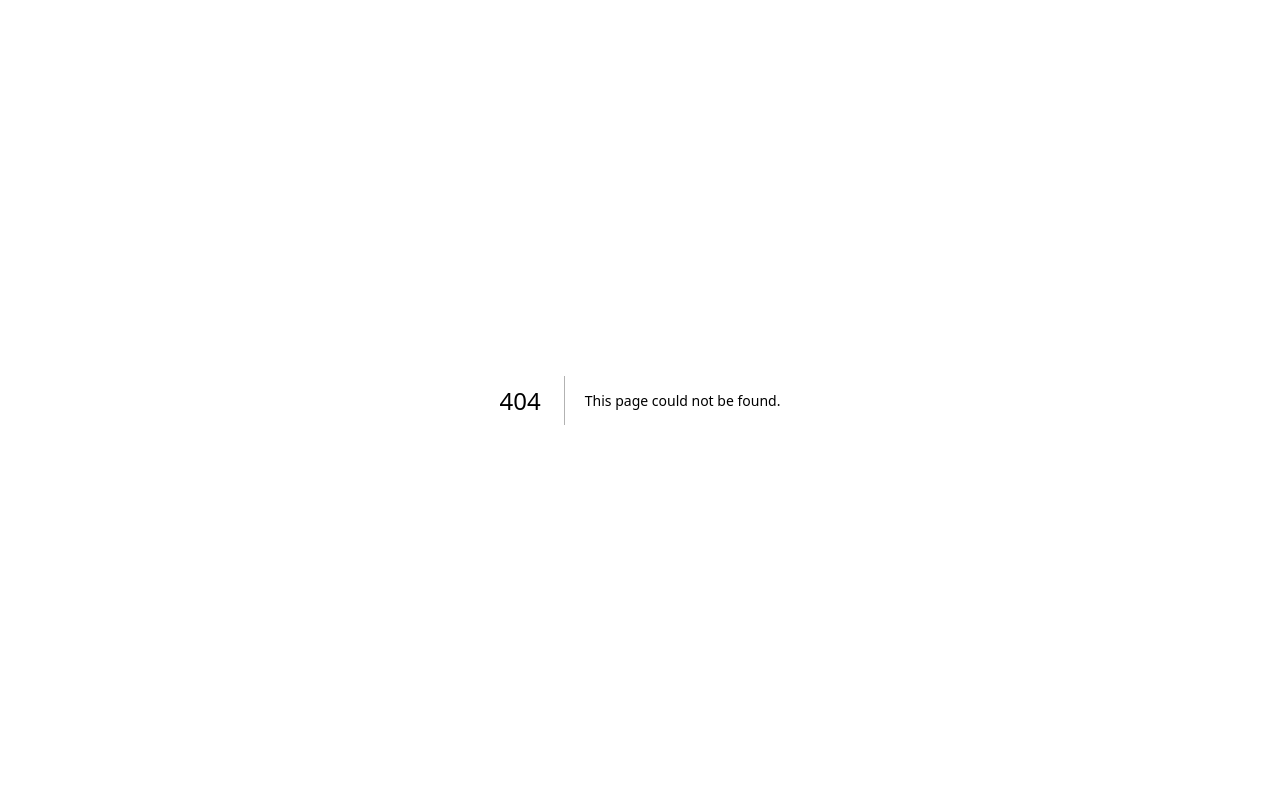
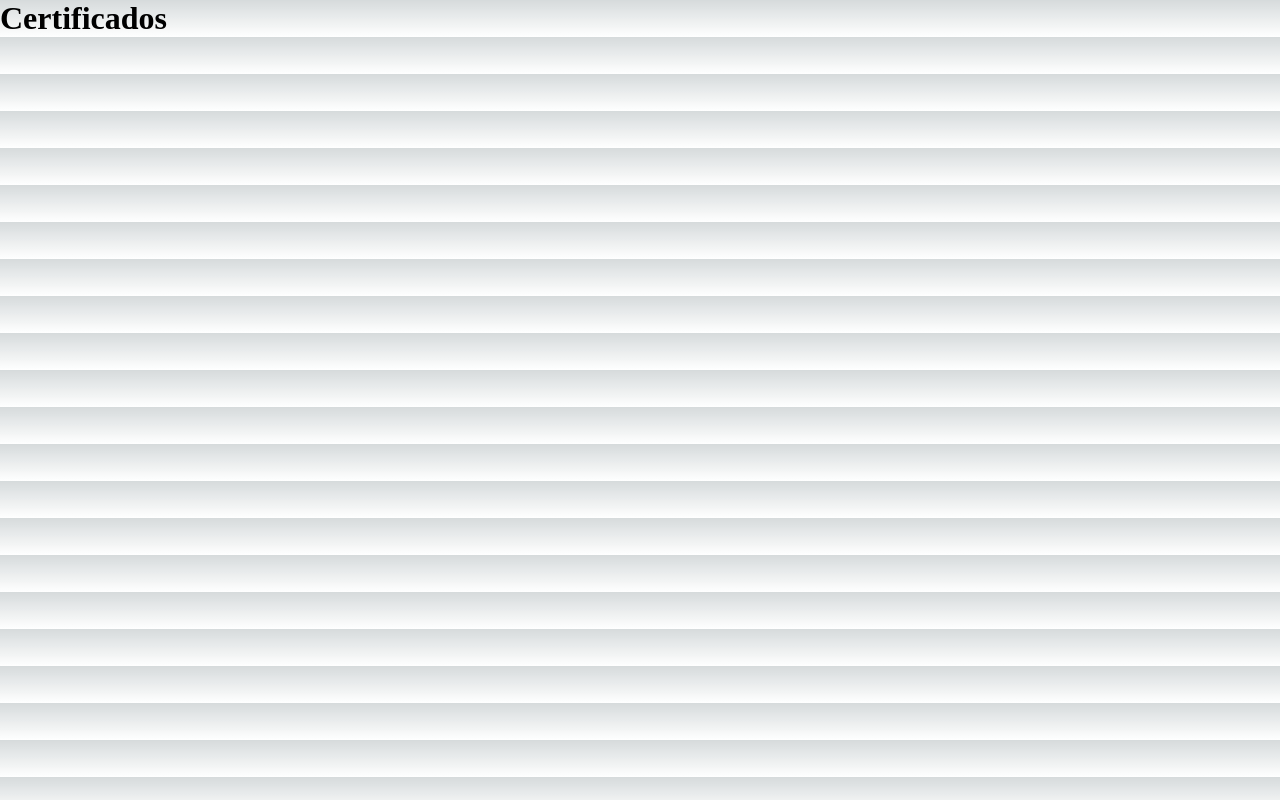
Before and after one commit to KalyanaGreim/portifolio-nextjs, a Next.js app: page /certificates in a window 1280 px wide. Before the commit this address had no page. Built offline with nearby package versions, Linux system fonts and the light colour scheme.

Commit message:
cria esqueleto das paginas a serem alimentadas

```diff
--- /dev/null
+++ b/pages/certificates/index.tsx
@@ -0,0 +1,9 @@
+import React from "react"
+
+const Certificates: React.FC = () => {
+    return(
+        <><h1>Certificados</h1></>
+    );
+};
+
+export default Certificates;
```
Also changed, not shown: pages/about/index.tsx (deleted, +0 -9 lines), pages/contact/index.tsx (added, +9 -0 lines), pages/projects/index.tsx (added, +9 -0 lines).
